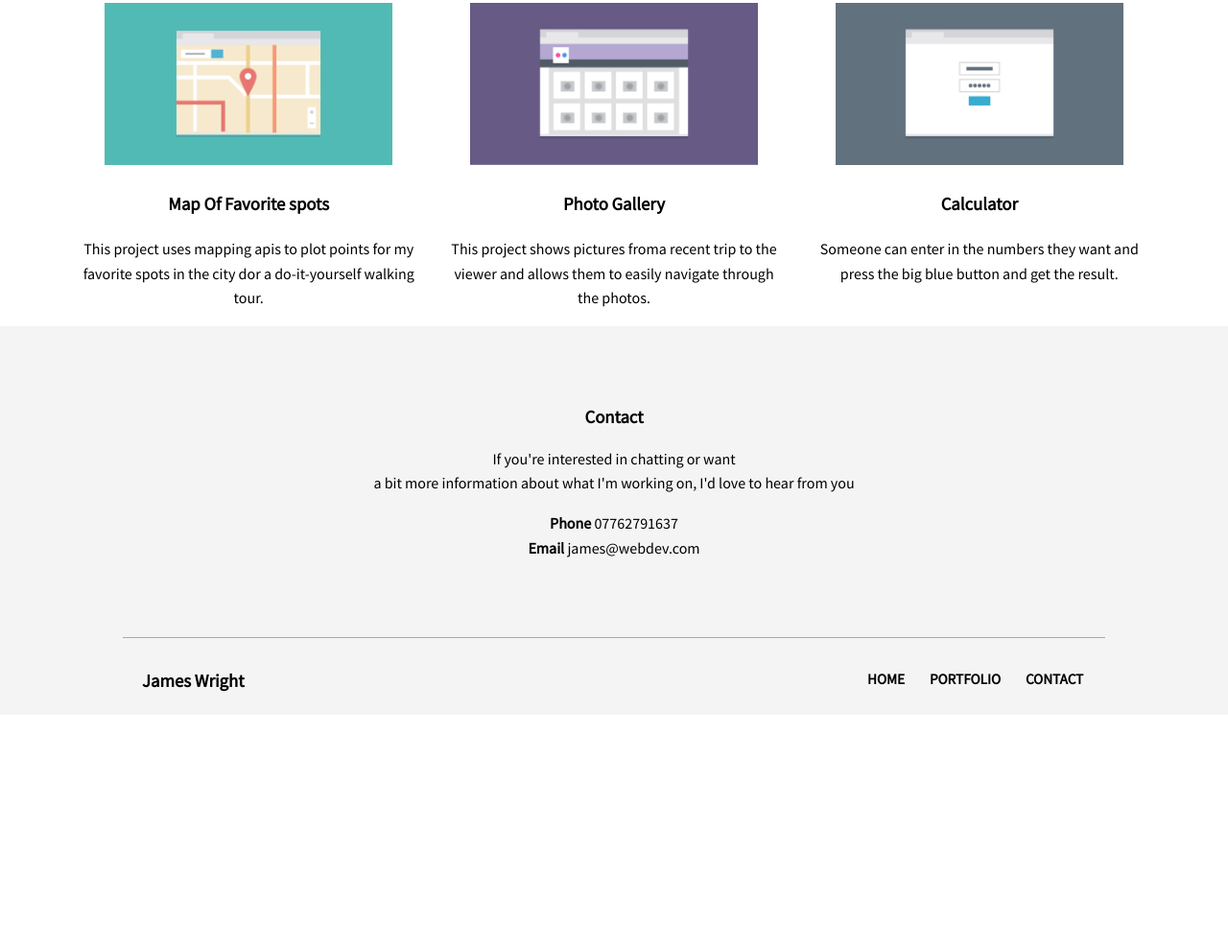
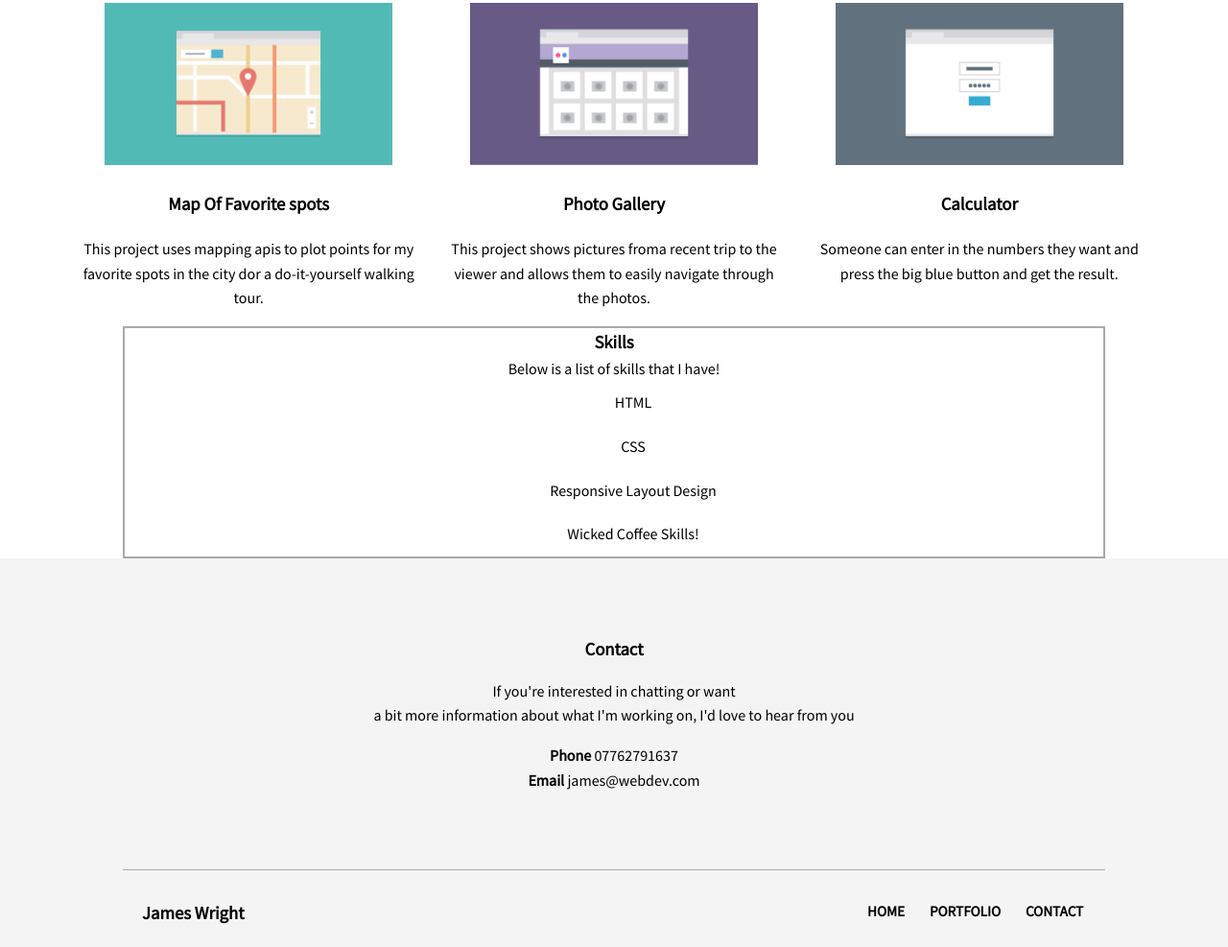
Before and after one commit to JamesWrightDev/Responsive-Page---Unit2, a plain HTML site: page index.html in a window 1280 px wide. Shown: the part 792-1779 px from the top of the page at 96% size. Before the commit the page ends 1537 px from the top, so only its background shows below. Drawn offline with Linux system fonts and the light colour scheme.

Commit message:
Added skills fo rextra credit

```diff
--- a/index.html
+++ b/index.html
@@ -14,6 +14,7 @@
 		<header class="main-header">
 			<div class="container clearfix">
 				<h1 class="name">James Wright</h1>
+				<nav>
 				<ul class="main-nav">
 					<li>
 						<a href="#home">Home</a>
@@ -24,7 +25,11 @@
 					<li>
 						<a href="#contact">Contact</a>
 					</li>
+					<li>
+						<a href="#skills">Skills</a>
+					</li>
 				</ul>
+			</nav>
 			</div>
 		</header>
 		<div class="bio clearfix">
@@ -71,6 +76,18 @@
 			</div>
 		</div>
 	</div><a id="contact"></a>
+	<a id="skills"></a>
+	<div class="skills-content">
+	<h3>Skills</h3>
+	<p>Below is a list of skills that I have!</p>
+	<ul class="skill-list">
+		<li>HTML</li>
+		<li>CSS</li>
+		<li>Responsive Layout Design</li>
+		<li>Wicked Coffee Skills!</li>
+	</ul>
+	</div>
+
 	<div class="secondary-content">
 		<h3>Contact</h3>
 		<p>If you're interested in chatting or want<br>
@@ -78,6 +95,8 @@
 		<p><strong>Phone</strong> 07762791637</p>
 		<p><strong>Email</strong> james@webdev.com</p>
 	</div>
+
+
 	<div class="wrapper">
 		<footer>
 			<h3 id="footer-title">James Wright</h3>
--- a/style.css
+++ b/style.css
@@ -138,6 +138,23 @@ footer {
 	border-top: solid 1px darkgrey;
 	padding-top: 30px;
 }
+
+.skills-content {
+	text-align: center;
+	margin-bottom: 30px;
+	border: solid 2px darkgrey;
+	width: 80%;
+	margin: 0 auto;
+
+}
+
+.skill-list li {
+	padding-bottom: 10px;
+	padding-top: 10px;
+	list-style-type: none;
+	list-style: none;
+}
+
 /* =================================
   Media Queries
 ==================================== */
@@ -233,7 +250,7 @@ footer {
 	}
 	.main-nav {
 		float: right;
-		width: 30%;
+		width: 40%;
 	}
 	.name {
 		text-align: left;
```
